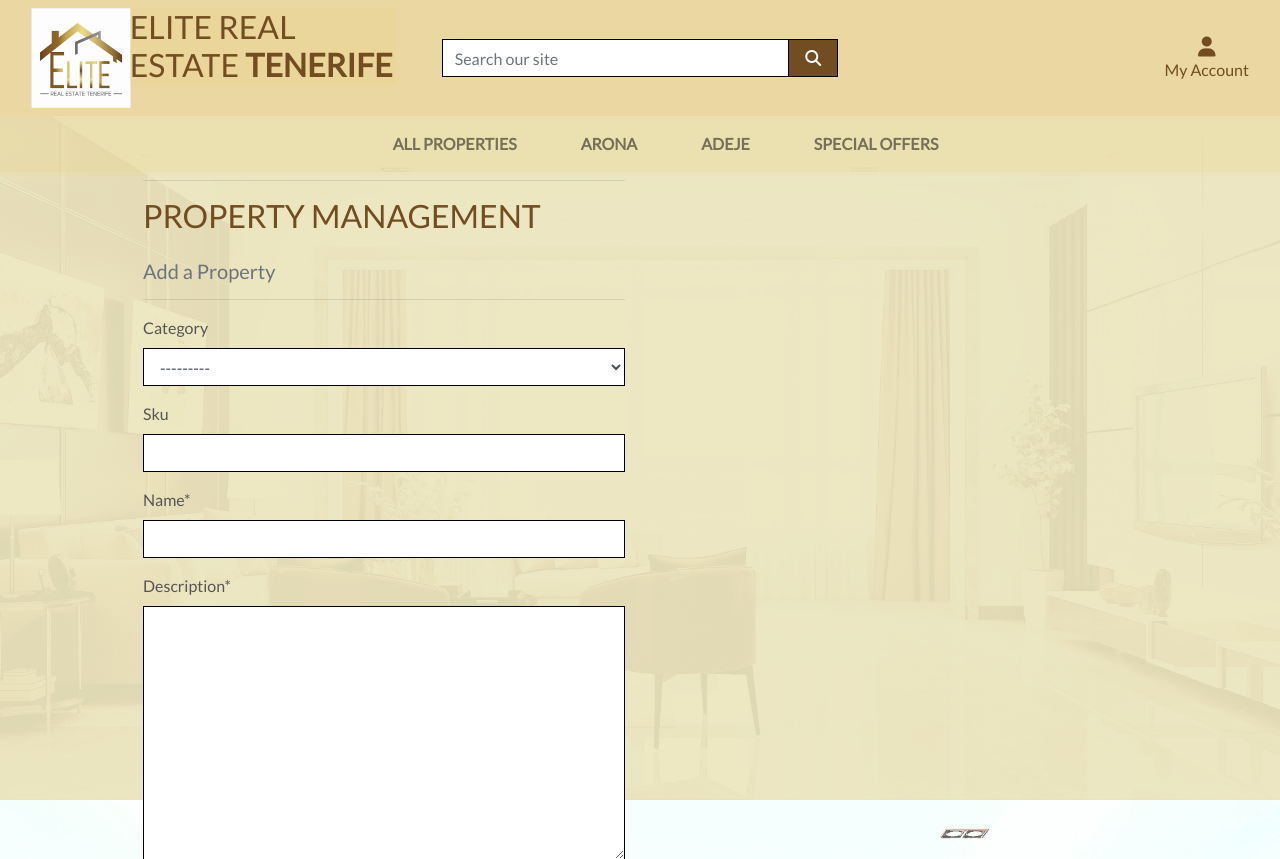
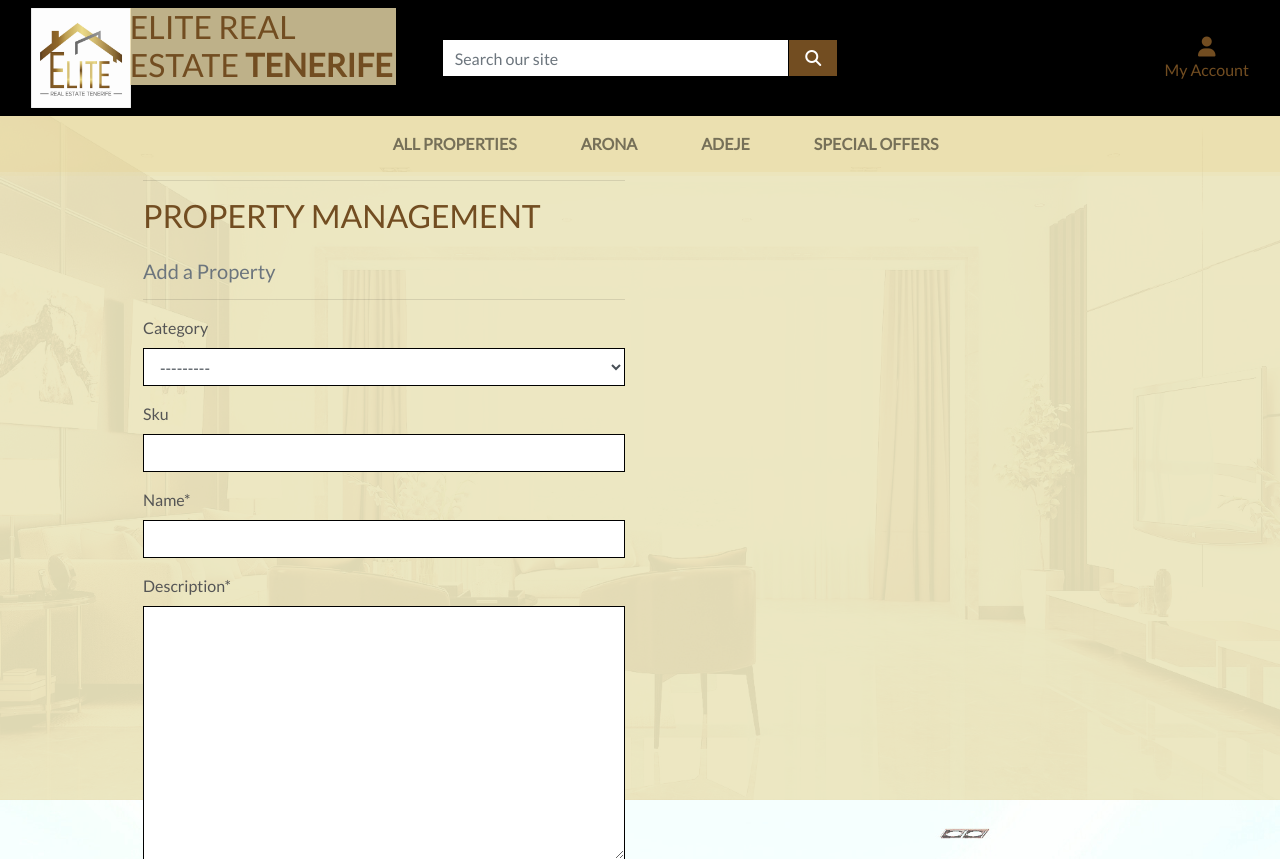
Before and after one commit to MelissaBuckingham/ERET, a Django app: page /listings/add/ in a window 1280 px wide. Shown: the top 859 px of the page. Run offline with Django 3.2, Linux system fonts and the light colour scheme; data comes from the database, SQL or seed files in the repository; some libraries are stand-ins or nearby versions.

Commit message:
changed colors on home page

```diff
--- a/ERET/settings.py
+++ b/ERET/settings.py
@@ -27,9 +27,9 @@
 # SECURITY WARNING: don't run with debug turned on in production!
 DEBUG = True
 
-ALLOWED_HOSTS = ["home-5018258935.app-ionos.space"]
+ALLOWED_HOSTS = ["home-5018258935.app-ionos.space", "8000-melissabuckingha-eret-4onfvlbwk6n.ws-eu120.gitpod.io"]
 
-CSRF_TRUSTED_ORIGINS=["https://home-5018258935.app-ionos.space"]
+CSRF_TRUSTED_ORIGINS=["https://home-5018258935.app-ionos.space", "https://8000-melissabuckingha-eret-4onfvlbwk6n.ws-eu120.gitpod.io"]
 
 
 # Application definition
--- /dev/null
+++ b/package.json
@@ -0,0 +1,6 @@
+{
+  "dependencies": {
+    "django": "^99.99.99",
+    "django-express": "^1.0.0"
+  }
+}
--- a/static/css/base.css
+++ b/static/css/base.css
@@ -46,6 +46,10 @@
 
 .bg-gold {
     background: rgb(235, 215, 161);
+}
+
+.bg-black {
+    background: rgb(0, 0, 0);
 }
 
 .shop-now-button:hover,
--- a/templates/base.html
+++ b/templates/base.html
@@ -37,7 +37,7 @@
   </head>
   <body>
     <header class="container-fluid fixed-top">
-      <div class="row bg-gold">
+      <div class="row bg-black">
           <div class="col-12 col-lg-4 my-auto py-1 py-lg-0 text-center text-lg-left">
               <a href="{% url 'home' %}" class="nav-link main-logo-link">
                 <div class="row">
@@ -48,7 +48,7 @@
                         <img src="/media/IMG-20240812-WA0001.jpg" alt="Company Logo" width="70" height="70">
                     </div>
                     <div class="col-9">
-                        <h2 class="logo-font text-gold my-0" style="background-color: rgb(233, 209, 135, 0.3);">Elite Real Estate <strong>Tenerife</strong></h2>
+                        <h2 class="logo-font text-gold my-0" style="background-color: rgba(236, 220, 170, 0.808);">Elite Real Estate <strong>Tenerife</strong></h2>
                     </div>
                 </div>
               </a>
```
Also changed, not shown: package-lock.json (added).
